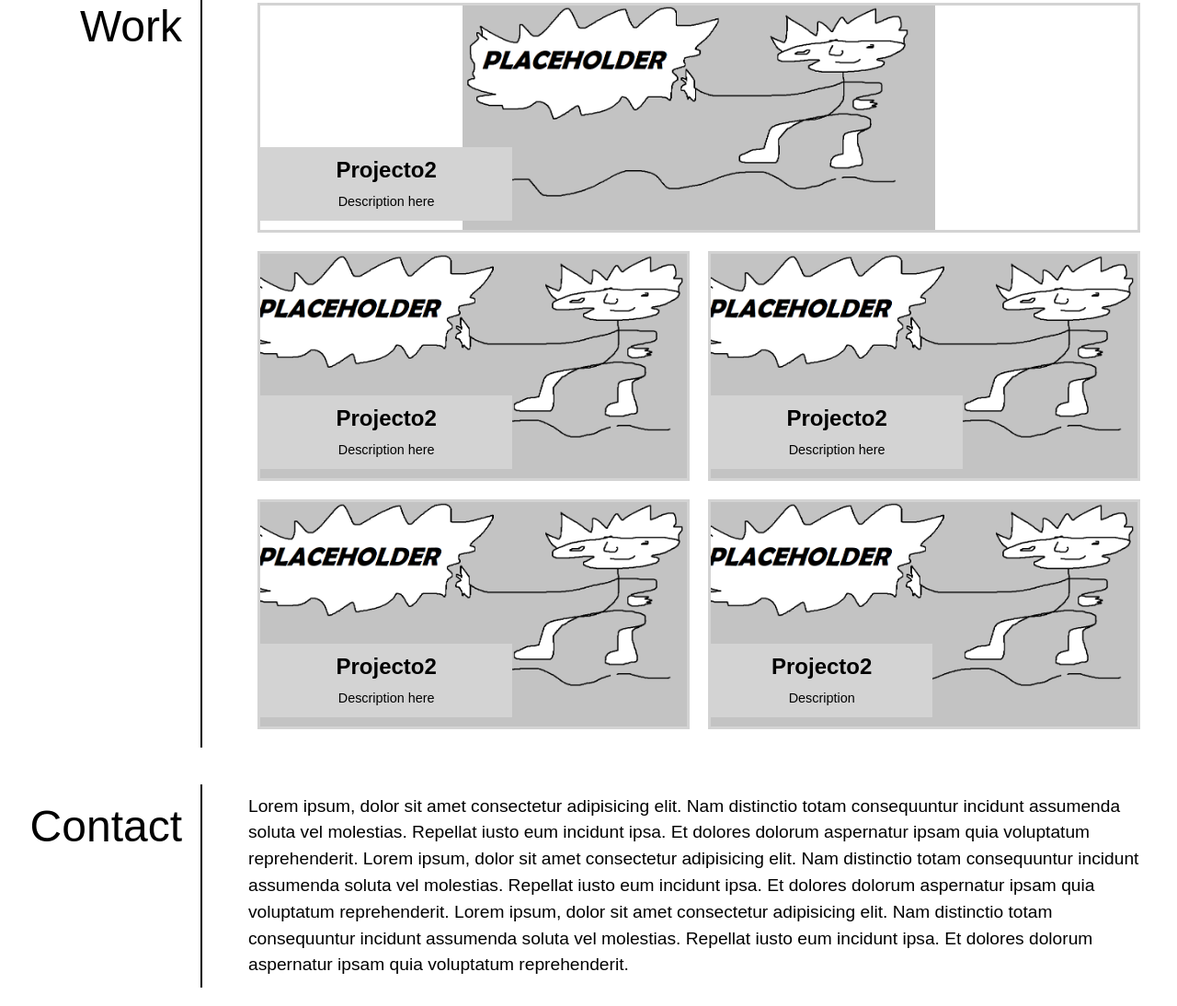
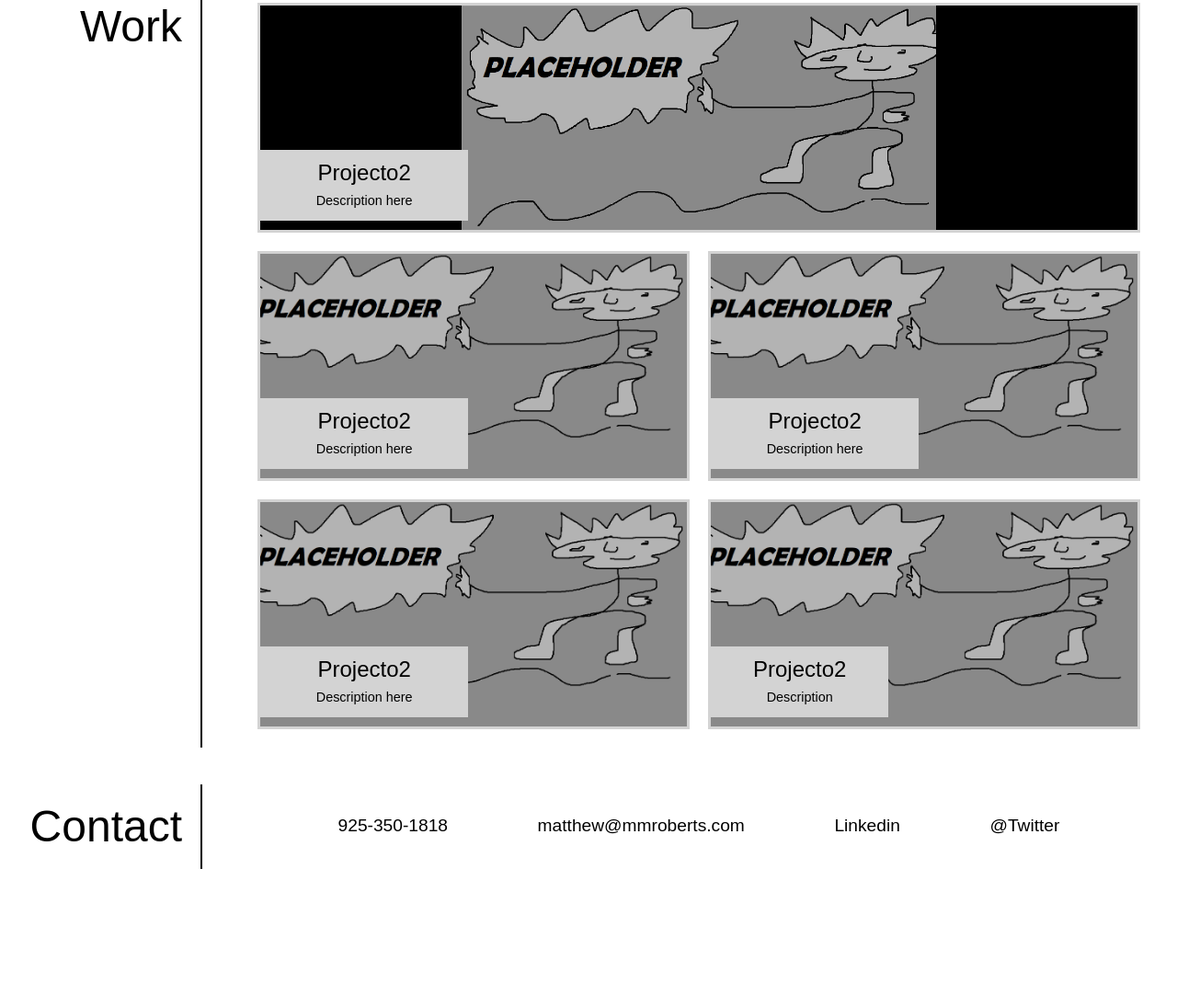
Before and after one commit to Mattmrob/portfolio, a plain HTML site: page index.html in a window 1280 px wide. Shown: the part 408-1502 px from the top of the page at 92% size. After the commit the page ends 1373 px from the top, so only its background shows below. Drawn offline with Linux system fonts and the light colour scheme.

Commit message:
added cool mouseover functionality to my portfolio projects

```diff
--- a/assets/css/style.css
+++ b/assets/css/style.css
@@ -107,14 +107,17 @@ ul a:hover {
     height: 250px;
     margin: 10px;
     border: 3px solid lightgray;
+    background-color: black;
     flex-basis: 47.95%;
     position: relative;
     display: flex;
     justify-content: center;
+    overflow: hidden;
 }
 
 .works img {
     object-fit: cover;
+    opacity: 70%;
 }
 
 #bigwork {
@@ -131,14 +134,13 @@ ul a:hover {
     justify-content: center;
     bottom: 10px;
     left: 0px;
-    width: auto;
-    height: 80px;
     padding: 0;
 }
 
 .label h3{
     font-family: sans-serif;
     font-size: 1.5em;
+    font-weight: normal;
     text-align: center;
     padding: 10px 0px 0px 0px;
     line-height: 5px;
@@ -149,5 +151,35 @@ ul a:hover {
     font-family: sans-serif;
     font-size: .9em;
     text-align: center;
-    line-height: 5px;
+    margin: 8px 0px 0px 0px;
 }
+
+/* FOOTER */
+
+.footerflex {
+    display: flex;
+    flex-flow: row wrap;
+    justify-content: space-evenly;
+    align-items: center;
+    flex-basis: 1000px;
+    padding: 10px;
+    margin: 20px;
+}
+
+h4 {
+    font-family: sans-serif;
+    font-size: 1.2em;
+    font-weight: normal;
+
+}
+
+/* ANIMATIONS */
+
+img:hover{
+    transform: scale(1.1);
+    transition: all .8s;
+    opacity: 100%;
+    background-color: black;
+}
+
+/* On hover scale idea from Lucy Wheel at https://codepen.io/lucy_wheel/pen/VxYzKP */
--- a/index.html
+++ b/index.html
@@ -43,7 +43,7 @@
             <h2>Work</h2>
             <div class="works">
                 <div class="imgcontainer" id="bigwork">
-                    <img src="assets/images/pholder.png" alt=""/>
+                    <img src="assets/images/pholderer.png" alt=""/>
                     <div class="label">
                         <h3>Projecto2</h3>
                         <p>Description here</p>
@@ -80,14 +80,15 @@
             </div>
         </div>
 
-        <div class="section" id="contactme">
+        <footer class="section" id="contactme">
             <h2>Contact</h2>
-            <p>
-                Lorem ipsum, dolor sit amet consectetur adipisicing elit. Nam distinctio totam consequuntur incidunt assumenda soluta vel molestias. Repellat iusto eum incidunt ipsa. Et dolores dolorum aspernatur ipsam quia voluptatum reprehenderit.
-                Lorem ipsum, dolor sit amet consectetur adipisicing elit. Nam distinctio totam consequuntur incidunt assumenda soluta vel molestias. Repellat iusto eum incidunt ipsa. Et dolores dolorum aspernatur ipsam quia voluptatum reprehenderit.
-                Lorem ipsum, dolor sit amet consectetur adipisicing elit. Nam distinctio totam consequuntur incidunt assumenda soluta vel molestias. Repellat iusto eum incidunt ipsa. Et dolores dolorum aspernatur ipsam quia voluptatum reprehenderit.
-            </p>
-        </div>
+            <div class="footerflex">
+                <h4>925-350-1818</h4>
+                <h4>matthew@mmroberts.com</h4>
+                <h4>Linkedin</h4>
+                <h4>@Twitter</h4>
+            </div>
+        </footer>
 
     </div>
 
```
Also changed, not shown: assets/images/pholderer.png (added).
